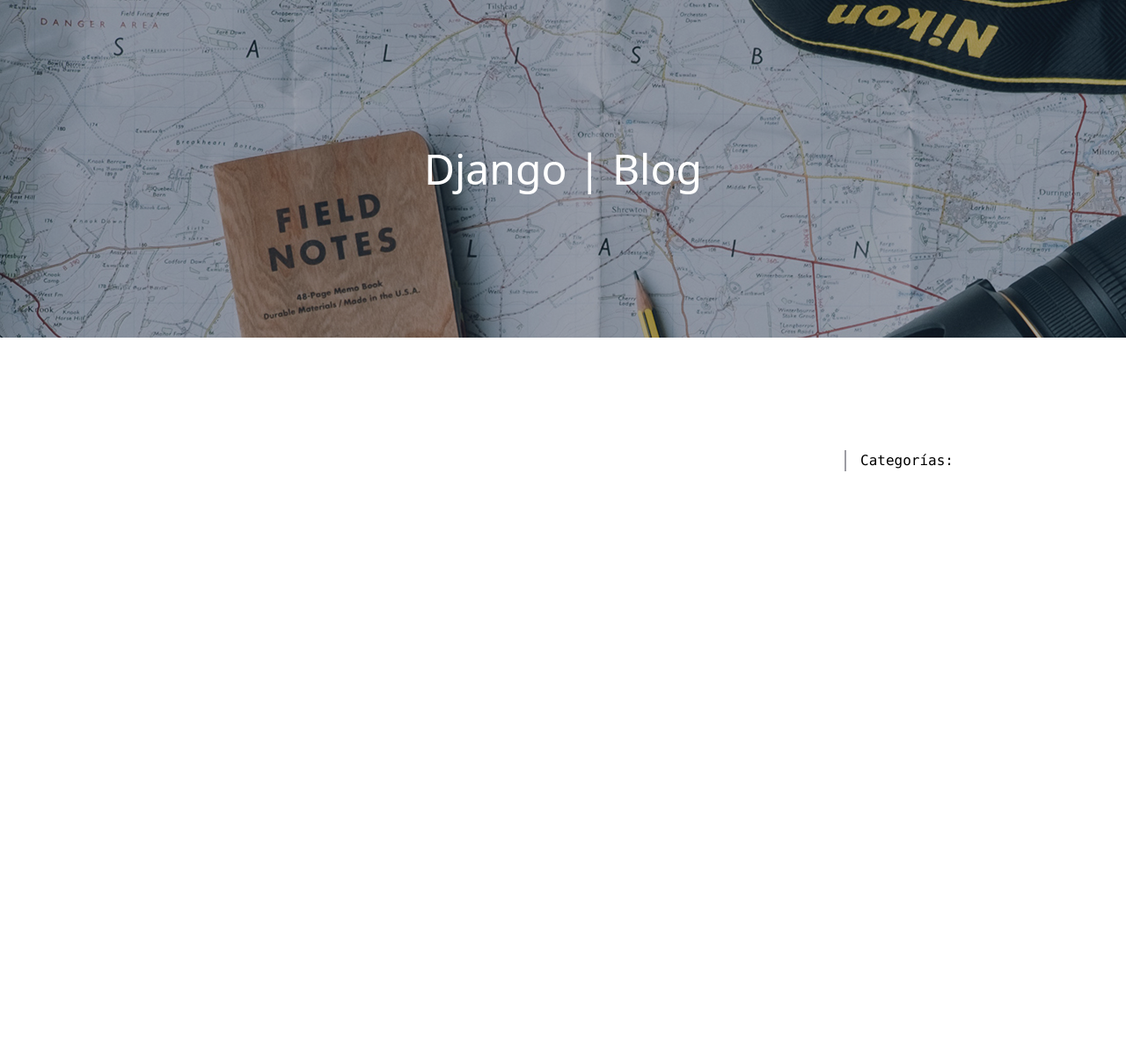
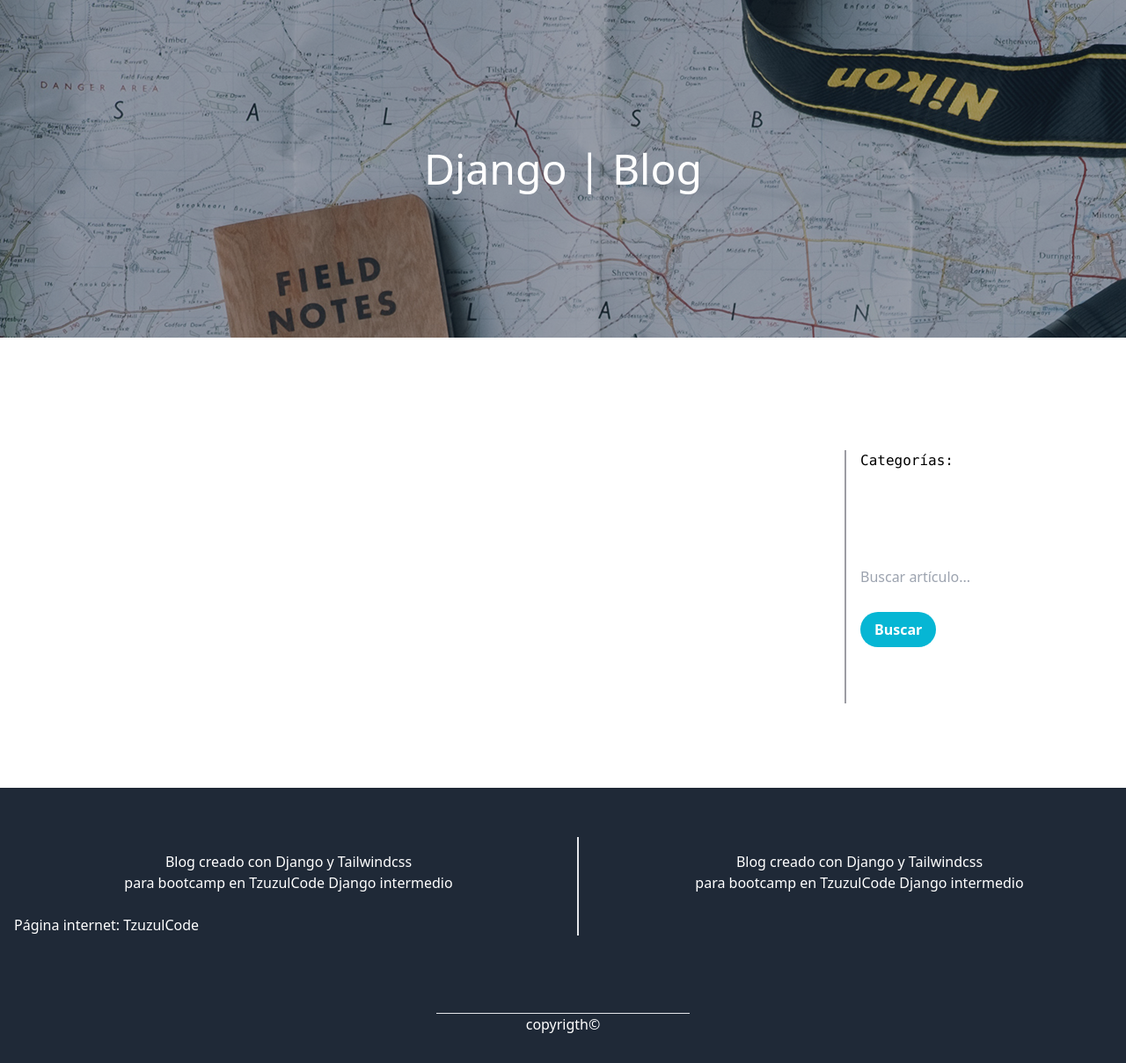
Before and after one commit to j0hevnd/bootcamp_django-tzuzulCode, a Django app: page / in a window 1280 px wide. Shown: the part 72-1281 px from the top of the page at 88% size. Before the commit the page ends 608 px from the top, so only its background shows below. Run offline with Django 3.2, Linux system fonts and the light colour scheme; data that the repository does not hold is empty; some libraries are stand-ins or nearby versions.

Commit message:
Nombre a urls.py y se organizo los archivos HTML de index y detalle, se creo el archivo base y una carpeta con contenido general de HTML

```diff
--- a/django_funciones/projecto1/blog/urls.py
+++ b/django_funciones/projecto1/blog/urls.py
@@ -2,8 +2,10 @@ from django.urls import path
 
 from .views import index, detalle_articulo, obtener_articulos_por_categorias
 
+app_name = "app_blog"
+
 urlpatterns = [
-    path('', index),
-    path('articulo_detalle/<slug:slug>/', detalle_articulo),
-    path('articulos_categoria/<str:categoria>/', obtener_articulos_por_categorias),
+    path('', index, name="inicio"),
+    path('articulo_detalle/<slug:slug>/', detalle_articulo, name="detalle"),
+    path('articulos_categoria/<str:categoria>/', obtener_articulos_por_categorias, name="categoria"),
 ]
--- /dev/null
+++ b/django_funciones/projecto1/templates/base.html
@@ -0,0 +1,88 @@
+{% load tailwind_tags %}
+{% load static %}
+
+<!DOCTYPE html>
+<html lang="en">
+<head>
+    <meta charset="UTF-8">
+    <meta http-equiv="X-UA-Compatible" content="IE=edge">
+    <meta name="viewport" content="width=device-width, initial-scale=1.0">
+    {% tailwind_css %}
+    <title>
+        {% block title %}
+        {% endblock title %}
+    </title>
+
+    <link rel="preconnect" href="https://fonts.googleapis.com">
+    <link rel="preconnect" href="https://fonts.gstatic.com" crossorigin>
+    <link href="https://fonts.googleapis.com/css2?family=Exo&family=Open+Sans&family=Titillium+Web:wght@300&display=swap" rel="stylesheet">
+</head>
+
+<body>
+    <!-- Nav -->
+    {% include 'generales/nav.html' %}
+
+    <!-- Hero -->
+    <div
+        class="relative h-96 bg-fixed"
+        style="background-image: url({% static 'img/about-bg.jpg'%})"
+    >
+        <div class="w-full h-full bg-gray-800 top-0 left-0 absolute opacity-40"></div>
+        <div class="absolute w-full h-full flex flex-col top-0 letf-0 justify-center items-center">
+            {% block name_hero %}
+            {% endblock name_hero %}
+        </div>
+    </div>
+
+    <div class="container mx-auto">
+        <!-- Contenido principal -->
+        <main class="mt-32">
+            <div class="grid gap grid-cols-4">
+                <div class="col-span-3"> <!--...-->
+                    {% block content %}
+                    {% endblock content %}
+                </div>
+
+                <div>
+                    <div style="border-left: 2px solid rgb(157,157,163);">
+                        <div class="ml-4 font-mono">
+                            <p class="mb-8">Categorías: </p>
+
+                            {% for categoria in categorias %}
+                                <div class="mb-3">
+                                    <a href="#" class="hover:text-sky-400">{{ categoria.nombre_categoria }}</a>
+                                </div>
+                            {% endfor %}
+                        </div>
+
+                        <div class="ml-4 mt-24 pb-16">
+                            <form action="" method="GET">
+                                <div class="flex flex-col justify-end">
+                                    <input
+                                        type="text"
+                                        class="form-input px-x py-3 rounded-lg block mb-4 border-gray-300"
+                                        name="buscar"
+                                        placeholder="Buscar artículo..."
+                                    >
+                                    <div>
+                                        <button
+                                            type="submit"
+                                            class="text-white py-2 px-4 rounded-full bg-cyan-500 hover:bg-cyan-300 font-semibold"
+                                        >
+                                        Buscar
+                                        </button>
+                                    </div>
+                                </div>
+                            </form>
+                        </div> <!-- Formulario -->
+                    </div>
+                </div> <!-- Categorias -->
+            </div> <!-- Clase grid-->
+        </main>
+    </div>
+
+    <!--Footer-->
+    {% include 'generales/footer.html' %}
+
+</body>
+</html>
--- /dev/null
+++ b/django_funciones/projecto1/templates/generales/footer.html
@@ -0,0 +1,27 @@
+<footer class="mt-24 bg-gray-800">
+    <div class="grid gap-4 grid-cols-2 divide-x-2 ml-4 py-14">
+        <div class="h-full">
+            <p class="mt-4 text-white text-center">
+                Blog creado con Django y Tailwindcss
+                <br>
+                para bootcamp en TzuzulCode Django intermedio
+            </p>
+            <br>
+            <p class="text-white">Página internet:
+                <a href="#" class="mt-4 hover:text-sky-400">
+                    TzuzulCode
+                </a>
+            </p>
+        </div>
+        <div>
+            <p class="ml-4 my-4 text-white text-center">
+                Blog creado con Django y Tailwindcss <br>
+                para bootcamp en TzuzulCode Django intermedio
+            </p>
+        </div>
+    </div>
+    <div class="py-8 flex flex-col justify-center items-center">
+        <hr class="w-72">
+        <p class="text-white">copyrigth&copy;</p>
+    </div>
+</footer>
--- /dev/null
+++ b/django_funciones/projecto1/templates/generales/nav.html
@@ -0,0 +1,10 @@
+<nav  class="bg-gray-800 mx-auto py-6 flex relative justify-around">
+    <div>
+        <a href="{% url 'app_blog:inicio' %}"class="text-green-500">Django App <span class="text-white">| Blog</span></a>
+    </div>
+    <div>
+        <a href="{% url 'app_blog:inicio' %}" class="mr-8 text-white py-2 px-2 hover:text-slate-400">Inicio</a>
+        <a href="#"
+        class="text-white py-2 px-4 rounded border border-lime-600 hover:bg-lime-600">Iniciar Sesión</a>
+    </div>
+</nav>
--- a/django_funciones/projecto1/templates/index.html
+++ b/django_funciones/projecto1/templates/index.html
@@ -1,54 +1,25 @@
+{% extends 'base.html' %}
+
 {% load tailwind_tags %}
 {% load static %}
 
-<!DOCTYPE html>
-<html lang="en">
-<head>
-    <meta charset="UTF-8">
-    <meta http-equiv="X-UA-Compatible" content="IE=edge">
-    <meta name="viewport" content="width=device-width, initial-scale=1.0">
-    {% tailwind_css %}
-    <title>Document</title>
+{% block title %}
+    Inicio
+{% endblock title %}
 
-    <link rel="preconnect" href="https://fonts.googleapis.com">
-    <link rel="preconnect" href="https://fonts.gstatic.com" crossorigin>
-    <link href="https://fonts.googleapis.com/css2?family=Exo&family=Open+Sans&family=Titillium+Web:wght@300&display=swap" rel="stylesheet">
-</head>
-<body>
-    <nav  class="bg-gray-800 mx-auto py-6 flex relative justify-around">
-        <div>
-            <a href="#"class="text-green-500">Django App <span class="text-white">| Blog</span></a>
-        </div>
-        <div>
-            <a href="#" class="mr-8 text-white py-2 px-2 hover:text-slate-400">Inicio</a>
-            <a href="#"
-            class="text-white py-2 px-4 rounded border border-lime-600 hover:bg-lime-600">Iniciar Sesión</a>
-        </div>
-    </nav>
 
-    <div
-        class="relative h-96 bg-fixed"
-        style="background-image: url({% static 'img/about-bg.jpg'%})"
-    >
-        <div class="w-full h-full bg-gray-800 top-0 left-0 absolute opacity-40"></div>
-        <div class="absolute w-full h-full flex flex-col top-0 letf-0 justify-center items-center">
-            <p class="text-5xl text-center text-white w-2/6">
-            Django | Blog
-            </p>
-        </div>
-    </div>
+{% block name_hero %}
+<p class="text-5xl text-center text-white w-2/6">Django | Blog</p>
+{% endblock name_hero %}
 
-    <div class="container mx-auto">
-        <main class="mt-32">
-            <div class="grid gap grid-cols-4">
-                <div class="col-span-3"> <!--...-->
+{% block content %}
     {% for articulo in articulos %}
         <div> <!--...-->
-                        <a href="#" class="hover:text-cyan-500">
+            <a href="{% url 'app_blog:detalle' articulo.slug %}" class="hover:text-cyan-500">
                 <p
                     class="text-5xl mb-8"
                     style="font-family: 'Open Sans', sans-serif;">
-                                <strong>{{articulo.nombre_articulo}}</strong>
+                    <strong>{{ articulo.nombre_articulo }}</strong>
                 </p>
             </a> <!--.....-->
             <p class="text-3xl mb-4"><span>{{ articulo.resumen }}</span></p>
@@ -56,24 +27,4 @@
             <hr class="mb-14">
         </div>
     {% endfor %}
-                </div>
-
-                <div>
-                    <div style="border-left: 2px solid rgb(157,157,163);">
-                        <div class="ml-4 font-mono">
-                            <p class="mb-8">Categorías: </p>
-
-                            {% for categoria in categorias %}
-                                <div class="mb-3">
-                                    <a href="#" class="hover:text-sky-400">{{ categoria.nombre_categoria }}</a>
-                                </div>
-                            {% endfor %}
-                        </div>
-                    </div>
-                </div>
-            </div> <!--grid-->
-        </main>
-    </div>
-
-</body>
-</html>
+{% endblock content %}
```
Also changed, not shown: django_funciones/projecto1/templates/detalle.html (+24 -19 lines). Lines whose indentation alone changed are shown as unchanged.
